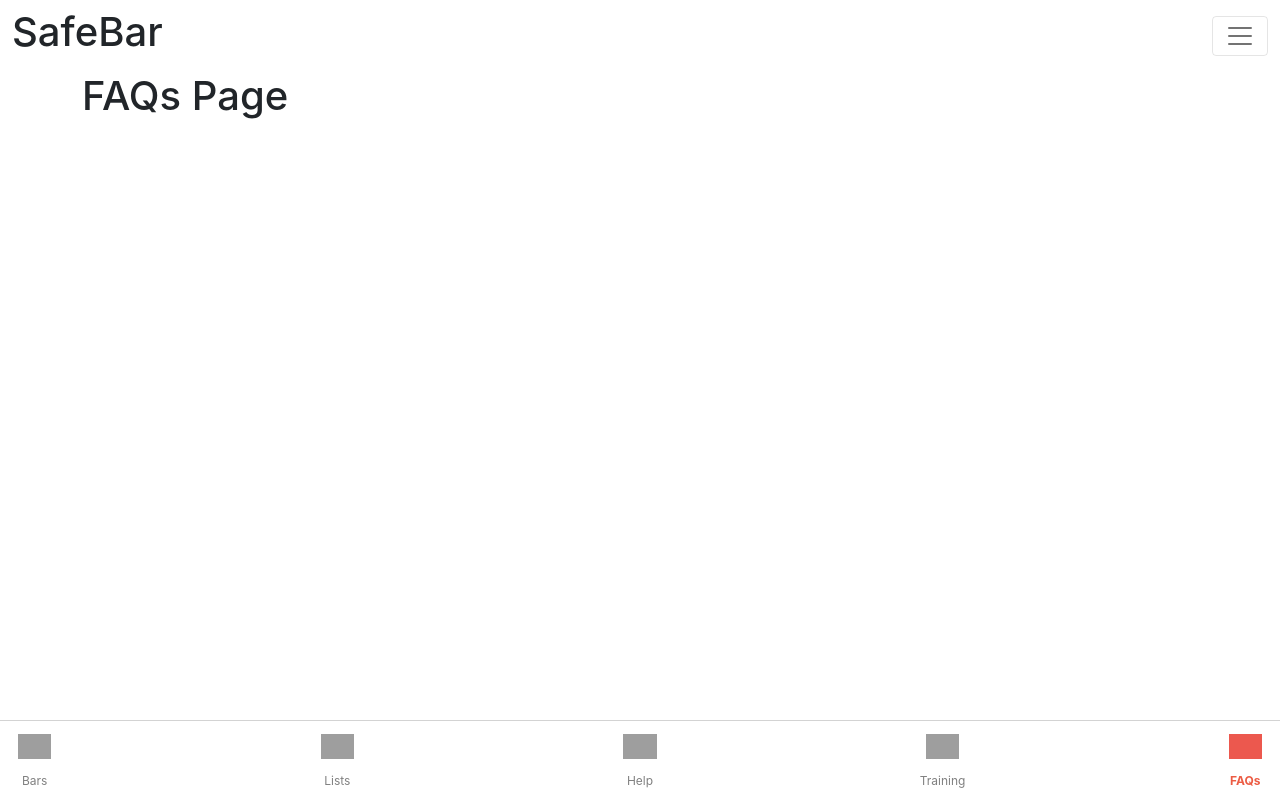
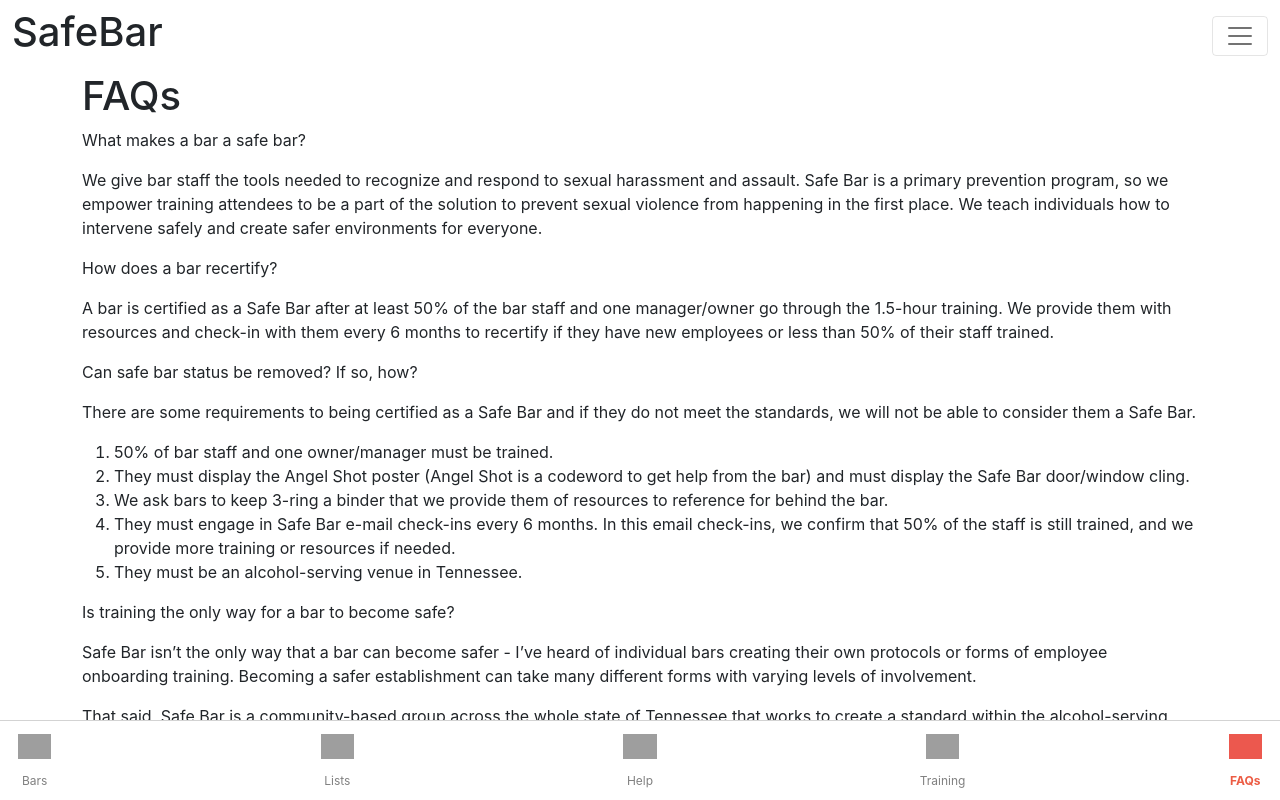
Before and after one commit to Sexual-Assault-Center/SafeBar, a Next.js app in the folder frontend/: page /faqs in a window 1280 px wide. Built offline with nearby package versions, Linux system fonts and the light colour scheme; no server answers; grey boxes are pictures that could not be loaded.

Commit message:
Added FAQ Content

```diff
--- a/frontend/pages/faqs.js
+++ b/frontend/pages/faqs.js
@@ -4,7 +4,33 @@
   return (
     <>
       <HeadDetails title="FAQs" description="Making Nightlife Safer for Everyone" />
-      <h1>FAQs Page</h1>
+      <h1>FAQs</h1>
+      <div id="faqDiv">
+        <div className="faq-item">
+          <p className="faq-question">What makes a bar a safe bar?</p>
+          <p className="faq-answer">We give bar staff the tools needed to recognize and respond to sexual harassment and assault. Safe Bar is a primary prevention program, so we empower training attendees to be a part of the solution to prevent sexual violence from happening in the first place. We teach individuals how to intervene safely and create safer environments for everyone.</p>
+        </div>
+        <div className="faq-item">
+          <p className="faq-question">How does a bar recertify?</p>
+          <p className="faq-answer">A bar is certified as a Safe Bar after at least 50% of the bar staff and one manager/owner go through the 1.5-hour training. We provide them with resources and check-in with them every 6 months to recertify if they have new employees or less than 50% of their staff trained.</p>
+        </div>
+        <div className="faq-item">
+          <p className="faq-question">Can safe bar status be removed? If so, how?</p>
+          <p className="faq-answer">There are some requirements to being certified as a Safe Bar and if they do not meet the standards, we will not be able to consider them a Safe Bar. </p>
+          <ol>
+            <li>50% of bar staff and one owner/manager must be trained.</li>
+            <li>They must display the Angel Shot poster (Angel Shot is a codeword to get help from the bar) and must display the Safe Bar door/window cling.</li>
+            <li>We ask bars to keep 3-ring a binder that we provide them of resources to reference for behind the bar. </li>
+            <li>They must engage in Safe Bar e-mail check-ins every 6 months. In this email check-ins, we confirm that 50% of the staff is still trained, and we provide more training or resources if needed. </li>
+            <li>They must be an alcohol-serving venue in Tennessee.</li>
+          </ol>
+        </div>
+        <div className="faq-item">
+          <p className="faq-question">Is training the only way for a bar to become safe?</p>
+          <p className="faq-answer">Safe Bar isn’t the only way that a bar can become safer - I’ve heard of individual bars creating their own protocols or forms of employee onboarding training. Becoming a safer establishment can take many different forms with varying levels of involvement.</p>
+          <p>That said, Safe Bar is a community-based group across the whole state of Tennessee that works to create a standard within the alcohol-serving industry. We are having conversations that aren’t always happening, and we want to be a community for others that feel empowered to get involved. The Safe Bar training and program provides constant support for those that are involved</p>
+        </div>
+      </div>
     </>
   );
 }
```
